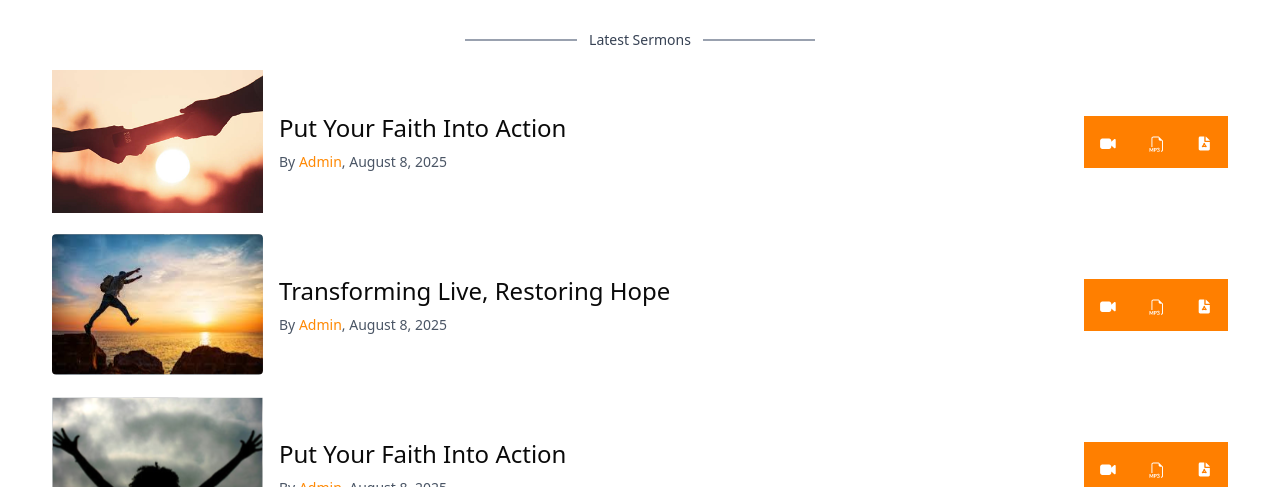
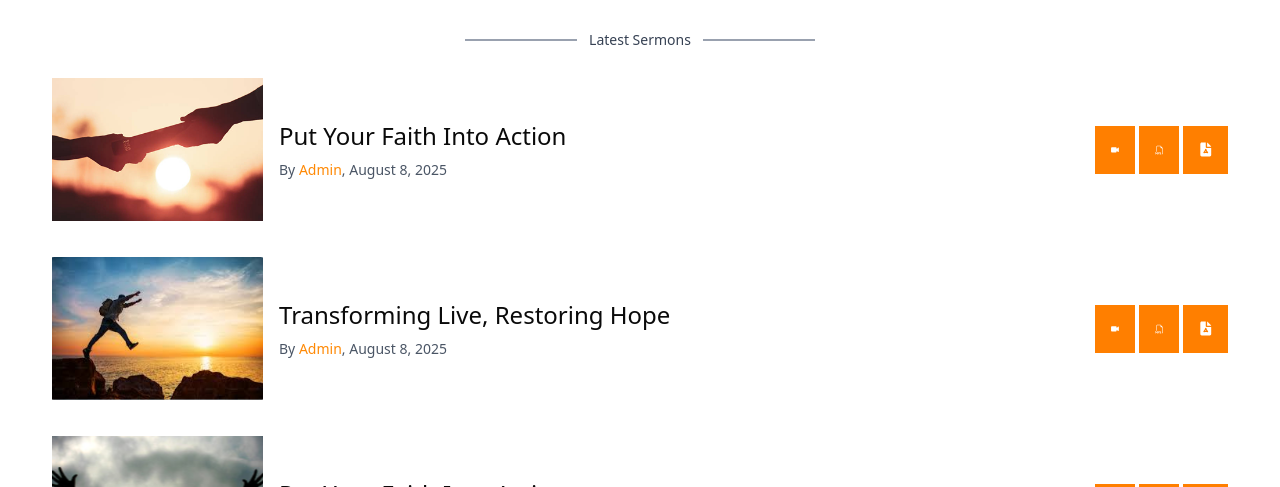
Before and after one commit to intplus-info/RCCG, a React (Vite) app: page /sermons in a window 1280 px wide. Shown: the part 313-800 px from the top of the page. Built offline with nearby package versions, Linux system fonts and the light colour scheme.

Commit message:
worked on optimizing the images and making modal forms

```diff
--- a/src/pages/SermonPage.tsx
+++ b/src/pages/SermonPage.tsx
@@ -398,37 +398,72 @@ interface SermonItemProps {
 }
 
 const SermonItem = ({ sermon, onClick, print }: SermonItemProps) => (
-  <div className='flex justify-between w-full cursor-pointer' onClick={onClick}>
-    <div className='flex gap-4'>
+  <div
+    className='flex flex-col sm:flex-row justify-between w-full cursor-pointer gap-3 py-2'
+    onClick={onClick}
+  >
+    <div className='flex flex-col sm:flex-row gap-3 sm:gap-4 w-full'>
       <img
         src={sermon.image}
-        alt=''
-        className='w-[69px] h-[63px] md:w-[211px] md:h-[143px]'
+        alt={sermon.title}
+        className='w-full sm:w-[69px] md:w-[120px] lg:w-[211px] h-[120px] sm:h-[63px] md:h-[100px] lg:h-[143px] object-cover'
       />
-      <div className='flex flex-col justify-center gap-2'>
-        <p className='text-sm md:text-2xl hover:underline'>{sermon.title}</p>
-        <p className='text-sm text-gray-600'>
-          By <span className='text-orange-400'>{sermon.author}</span>,{" "}
+      <div className='flex flex-col justify-center gap-1 sm:gap-2'>
+        <p className='text-base sm:text-sm md:text-lg lg:text-2xl font-medium hover:underline transition-all'>
+          {sermon.title}
+        </p>
+        <p className='text-xs sm:text-sm text-gray-600'>
+          By <span className='text-orange-400 font-medium'>{sermon.author}</span>,{" "}
           {sermon.date}
         </p>
       </div>
     </div>
-    <div className='flex items-center  '>
-      <a href={sermon.link} target='_blank' rel='noopener noreferrer'>
-        <div className=' flex  text-sm text-white h-fit p-2 md:p-4 bg-[#FF7F00]'>
-          <img src={camera} alt='' className='w-2 h-2 md:w-4 md:h-4 mt-1' />
+
+    <div className='flex items-center mt-3 sm:mt-0 self-end sm:self-auto gap-1'>
+      <a
+        href={sermon.link}
+        target='_blank'
+        rel='noopener noreferrer'
+        className='block'
+        onClick={(e) => e.stopPropagation()}
+      >
+        <div className='flex text-white h-fit p-2 sm:p-2 md:p-3 lg:p-4 bg-[#FF7F00] hover:bg-[#e67300] transition-colors'>
+          <img
+            src={camera}
+            alt='Watch video'
+            className='w-3 h-3 sm:w-2 sm:h-2 md:w-3 md:h-3 lg:w-4 lg:h-4 m-auto'
+          />
         </div>
       </a>
-      <a href={sermon.voice} target='_blank' rel='noopener noreferrer'>
-        <div className=' flex  text-sm text-white h-fit p-2 md:p-4 bg-[#FF7F00]'>
-          <img src={Audio} alt='' className='w-2 h-2 md:w-4 md:h-4 mt-1' />
+
+      <a
+        href={sermon.voice}
+        target='_blank'
+        rel='noopener noreferrer'
+        className='block'
+        onClick={(e) => e.stopPropagation()}
+      >
+        <div className='flex text-white h-fit p-2 sm:p-2 md:p-3 lg:p-4 bg-[#FF7F00] hover:bg-[#e67300] transition-colors'>
+          <img
+            src={Audio}
+            alt='Listen audio'
+            className='w-3 h-3 sm:w-2 sm:h-2 md:w-3 md:h-3 lg:w-4 lg:h-4 m-auto'
+          />
         </div>
       </a>
+
       <div
-        className=' flex  text-sm text-white h-fit p-2 md:p-4 bg-[#FF7F00] cursor-pointer'
-        onClick={print}
+        className='flex text-white h-fit p-2 sm:p-2 md:p-3 lg:p-4 bg-[#FF7F00] hover:bg-[#e67300] transition-colors cursor-pointer'
+        onClick={(e) => {
+          e.stopPropagation();
+          print();
+        }}
       >
-        <img src={pdf} alt='' className='w-2 h-2 md:w-4 md:h-4 mt-1' />
+        <img
+          src={pdf}
+          alt='Download PDF'
+          className='w-3 h-3 sm:w-2 sm:h-2 md:w-3 md:h-3 lg:w-4 lg:h-4 m-auto'
+        />
       </div>
     </div>
   </div>
```
